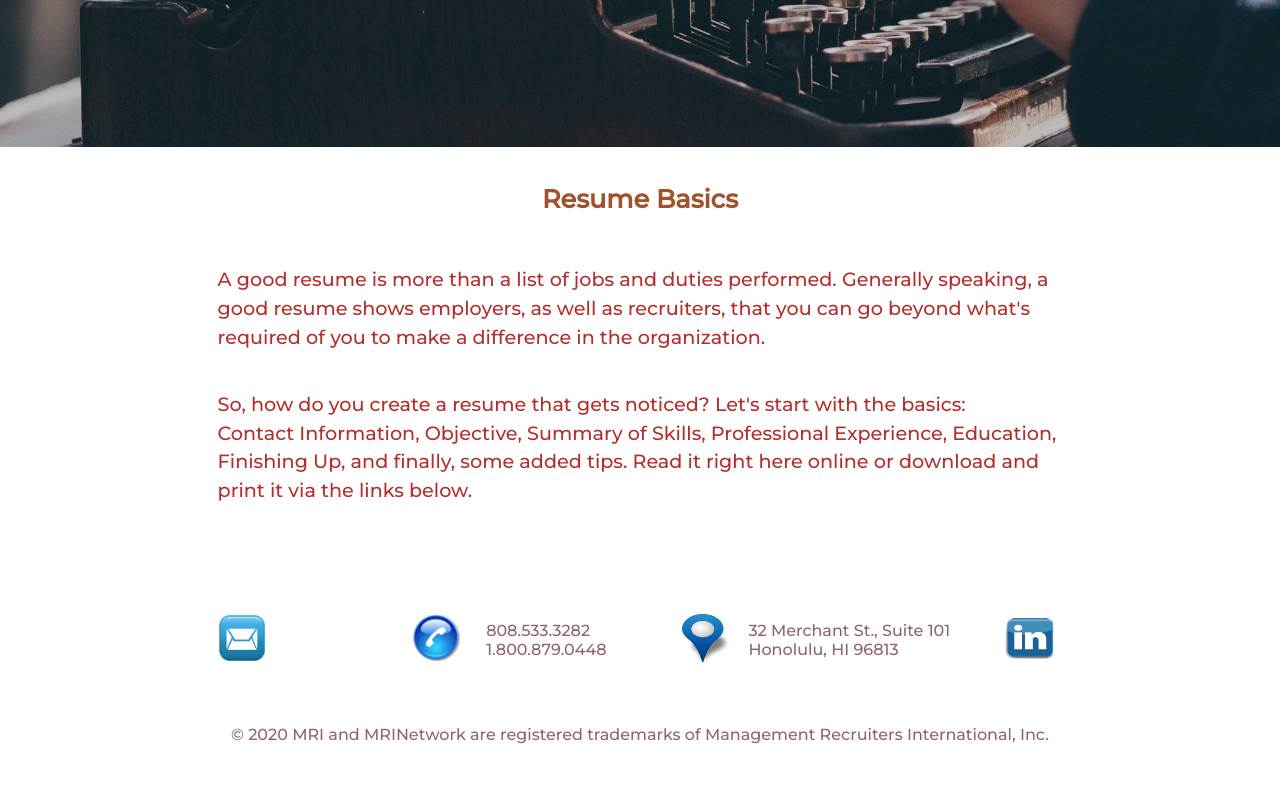
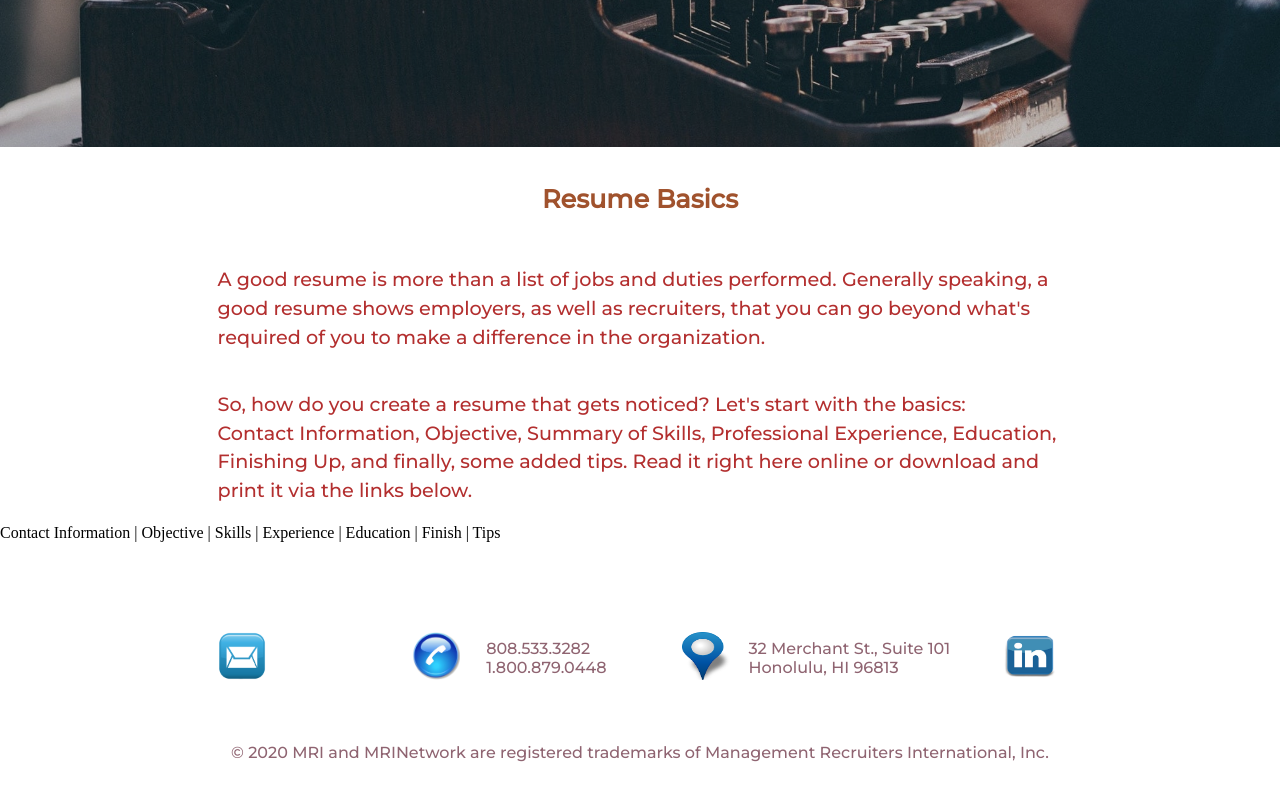
Before and after one commit to keolam/mri-honolulu, a React (Create React App) app: page /ResumeBasics in a window 1280 px wide. Shown: the part 434-1234 px from the top of the page. Built offline with nearby package versions, Linux system fonts and the light colour scheme.

Commit message:
created links

```diff
--- a/src/components/ResumeBasics.js
+++ b/src/components/ResumeBasics.js
@@ -4,6 +4,7 @@ import Image from './../Data/imageDir';
 import '../componentCSS/ResumeGuide.css'
 
 const ResumeBasics = () => (
+    <div>
     <section>
         <img src={ Image.resumeBasic } id="hero" alt="resume" data-aos="fade-in" data-aos-delay="300"></img>
         <h1>Resume Basics</h1>
@@ -29,6 +30,8 @@ const ResumeBasics = () => (
             </div>
         </div>
     </section>
+    <div>Contact Information | Objective | Skills | Experience | Education | Finish | Tips</div>
+    </div>
 )
 
 export default ResumeBasics;
```
